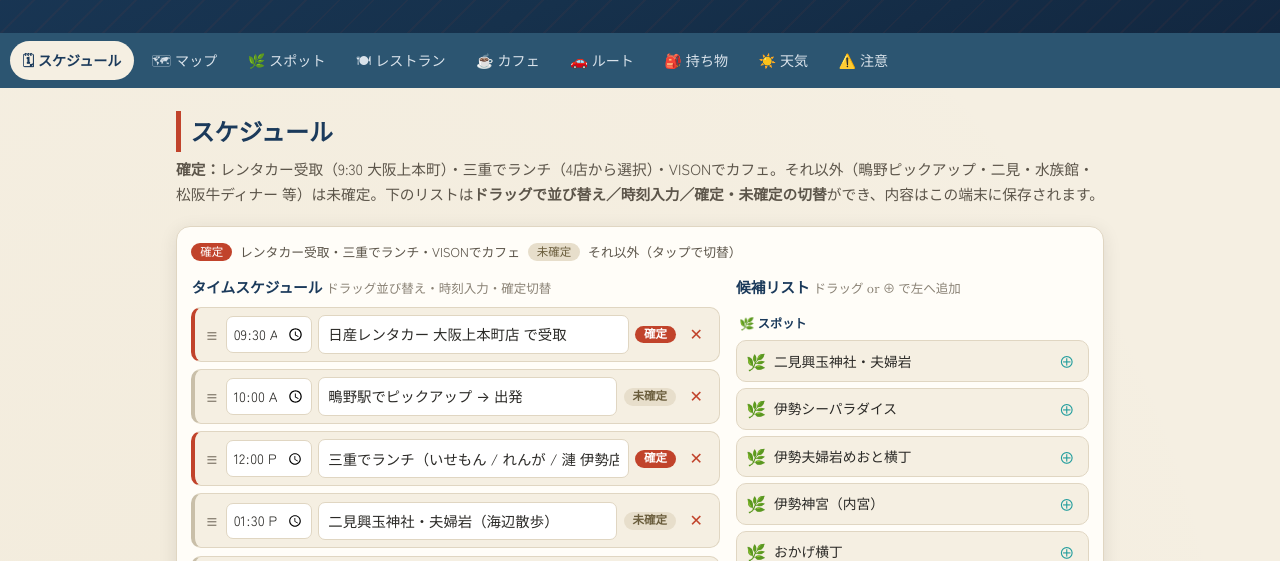
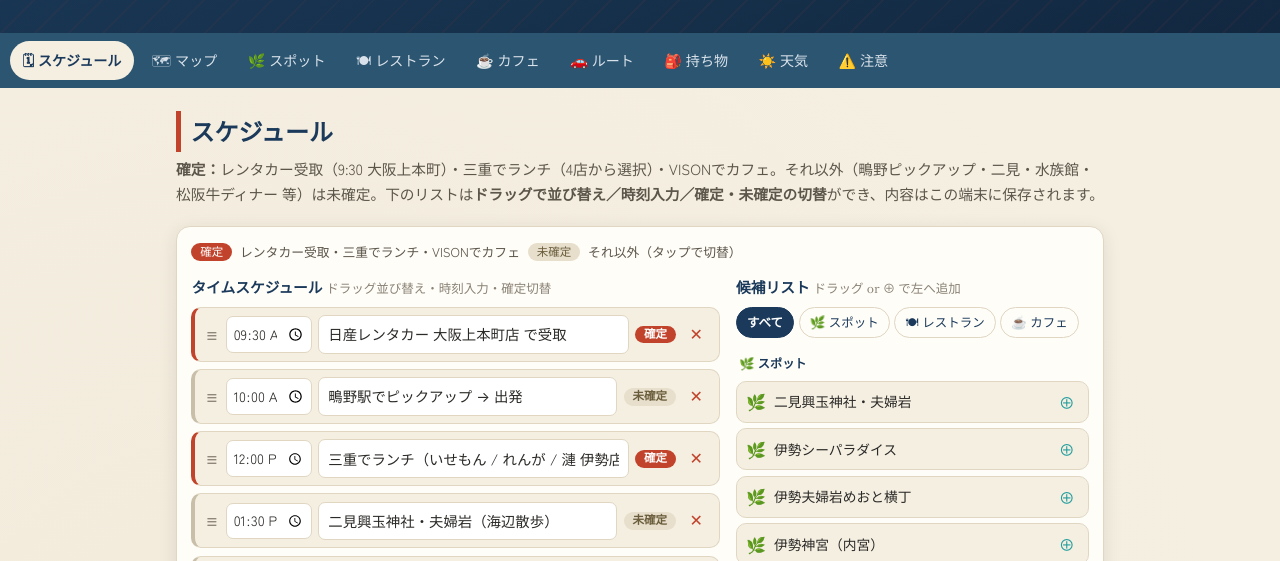
Before and after one commit to tomoki-sh/d-jga-oefsldjg-42454529, a plain HTML site: page index.html in a window 1280 px wide. Shown: the part 236-797 px from the top of the page. Drawn offline with nearby package versions, Linux system fonts and the light colour scheme.

Commit message:
スケジュール候補リストにサブタブ(すべて/スポット/レストラン/カフェ)を追加
- 候補リスト上部のタブで種別フィルタを切替（既定は すべて）
- 単一カテゴリ表示時は見出しを省略、すべての時は種別見出しを表示
- D&D/⊕追加・確定切替・共有書き出し等の既存機能は維持

Co-Authored-By: Claude Opus 4.8 (1M context) <noreply@anthropic.com>

```diff
--- a/app.js
+++ b/app.js
@@ -606,13 +606,15 @@ function populateSchedAddSelect() {
   });
 }
 
-/* 右側の候補リスト（スポット/レストラン/カフェ）を描画。ドラッグまたは⊕で左へ追加 */
-function renderSchedCandidates() {
+/* 右側の候補リスト（スポット/レストラン/カフェ）を描画。ドラッグまたは⊕で左へ追加。
+   filter: "all" | "spots" | "restaurants" | "cafes" */
+function renderSchedCandidates(filter = "all") {
   const el = $("#sched-candidates"); if (!el) return;
-  const groups = [["spots", "🌿 スポット"], ["restaurants", "🍽 レストラン"], ["cafes", "☕ カフェ"]];
-  el.innerHTML = groups.map(([key, label], gi) => {
-    const emoji = ["spot", "restaurant", "cafe"][gi];
-    const head = `<li class="sched-cand-head">${label}</li>`;
+  const groups = [["spots", "🌿 スポット", "spot"], ["restaurants", "🍽 レストラン", "restaurant"], ["cafes", "☕ カフェ", "cafe"]];
+  const shown = filter === "all" ? groups : groups.filter(g => g[0] === filter);
+  const withHead = filter === "all";  // 「すべて」のときだけ見出しを挟む
+  el.innerHTML = shown.map(([key, label, emoji]) => {
+    const head = withHead ? `<li class="sched-cand-head">${label}</li>` : "";
     const items = DATA[key].map(p =>
       `<li class="sched-cand-item" data-name="${esc(p.name)}">
         <span class="type-emoji">${TYPE_ICONS[emoji]}</span>
@@ -624,6 +626,16 @@ function renderSchedCandidates() {
   $$("#sched-candidates .cand-add").forEach(b => b.addEventListener("click", () => {
     schedule.push({ time: "", text: b.dataset.name, status: "tentative" });
     saveSchedule(); renderScheduleEditor();
+  }));
+}
+
+/* 候補リストのサブタブ（すべて／スポット／レストラン／カフェ）切替 */
+function setupSchedCandTabs() {
+  const bar = $("#sched-cand-tabs"); if (!bar) return;
+  $$(".sched-cand-tab", bar).forEach(t => t.addEventListener("click", () => {
+    $$(".sched-cand-tab", bar).forEach(x => x.classList.remove("active"));
+    t.classList.add("active");
+    renderSchedCandidates(t.dataset.filter);
   }));
 }
 
@@ -991,6 +1003,7 @@ function init() {
   renderSchedule();
   renderScheduleEditor();
   renderSchedCandidates();
+  setupSchedCandTabs();
   populateSchedAddSelect();
   setupScheduleSortable();
   renderCards("#cards-spots", DATA.spots, "spot");
--- a/index.html
+++ b/index.html
@@ -65,6 +65,12 @@
           </div>
           <div class="sched-col">
             <h4 class="sched-col-h">候補リスト <span class="muted">ドラッグ or ⊕ で左へ追加</span></h4>
+            <div class="sched-cand-tabs" id="sched-cand-tabs">
+              <button class="sched-cand-tab active" data-filter="all">すべて</button>
+              <button class="sched-cand-tab" data-filter="spots">🌿 スポット</button>
+              <button class="sched-cand-tab" data-filter="restaurants">🍽 レストラン</button>
+              <button class="sched-cand-tab" data-filter="cafes">☕ カフェ</button>
+            </div>
             <ul class="sched-cand-list" id="sched-candidates"></ul>
           </div>
         </div>
--- a/style.css
+++ b/style.css
@@ -172,6 +172,10 @@ a { color: var(--ai); }
 .sched-cols { display: grid; grid-template-columns: 1fr; gap: 1rem; }
 .sched-col-h { margin: 0 0 .5rem; font-size: .92rem; color: var(--ai); }
 .sched-col-h .muted { font-weight: 400; }
+.sched-cand-tabs { display: flex; flex-wrap: wrap; gap: .3rem; margin-bottom: .55rem; }
+.sched-cand-tab { border: 1px solid var(--line); background: var(--card); color: var(--ai); font: inherit; font-size: .78rem; padding: .26rem .62rem; border-radius: 999px; cursor: pointer; white-space: nowrap; }
+.sched-cand-tab:hover { background: var(--kinari-2); }
+.sched-cand-tab.active { background: var(--ai); color: #fff; border-color: var(--ai); font-weight: 700; }
 .sched-cand-list { list-style: none; margin: 0; padding: 0; display: flex; flex-direction: column; gap: .35rem; max-height: 460px; overflow-y: auto; }
 .sched-cand-head { font-size: .76rem; font-weight: 700; color: var(--ai); padding: .35rem .2rem .1rem; position: sticky; top: 0; background: var(--card); }
 .sched-cand-item {
```
